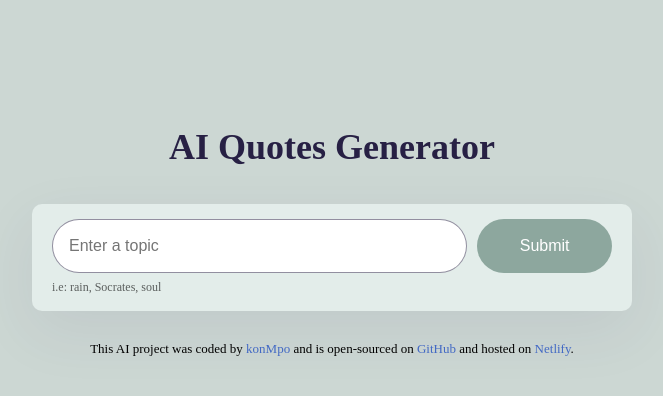
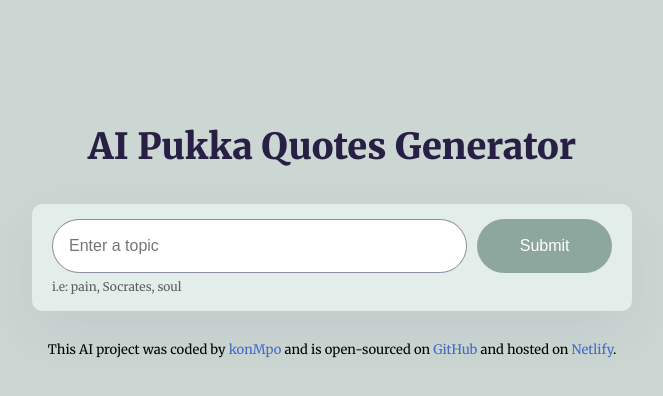
Before and after one commit to KonsBo/philosophy-quotes-generator, a plain HTML site: page index.html in a window 1280 px wide. Shown: the whole page, without its empty margins (308-971 px from the left). Drawn offline with nearby package versions, Linux system fonts and the light colour scheme.

Commit message:
Added google font, changed header

```diff
--- a/index.html
+++ b/index.html
@@ -3,14 +3,21 @@
   <head>
     <meta charset="UTF-8" />
     <meta name="viewport" content="width=device-width, initial-scale=1.0" />
+    <link rel="preconnect" href="https://fonts.googleapis.com" />
+    <link rel="preconnect" href="https://fonts.gstatic.com" crossorigin />
+    <link
+      href="https://fonts.googleapis.com/css2?family=Merriweather:ital,wght@0,300;0,400;0,700;0,900;1,300;1,400;1,700;1,900&display=swap"
+      rel="stylesheet"
+    />
+
     <link rel="stylesheet" href="src/style.css" />
     <script src="https://unpkg.com/typewriter-effect@latest/dist/core.js"></script>
     <script src="https://cdn.jsdelivr.net/npm/axios@1.6.7/dist/axios.min.js"></script>
-    <title>AI Philosophy Quotes Generator</title>
+    <title>AI Pukka Quotes Generator</title>
   </head>
   <body>
     <div class="container">
-      <header><h1>AI Quotes Generator</h1></header>
+      <header><h1>AI Pukka Quotes Generator</h1></header>
       <main>
         <div class="form-container">
           <form id="quote-generator-form">
@@ -25,8 +32,9 @@
             />
             <input type="submit" class="submit-button" />
           </form>
-          <div class="hint">i.e: rain, Socrates, soul</div>
+          <div class="hint">i.e: pain, Socrates, soul</div>
         </div>
+
         <div class="quote hidden" id="quote"></div>
       </main>
       <footer>
```
